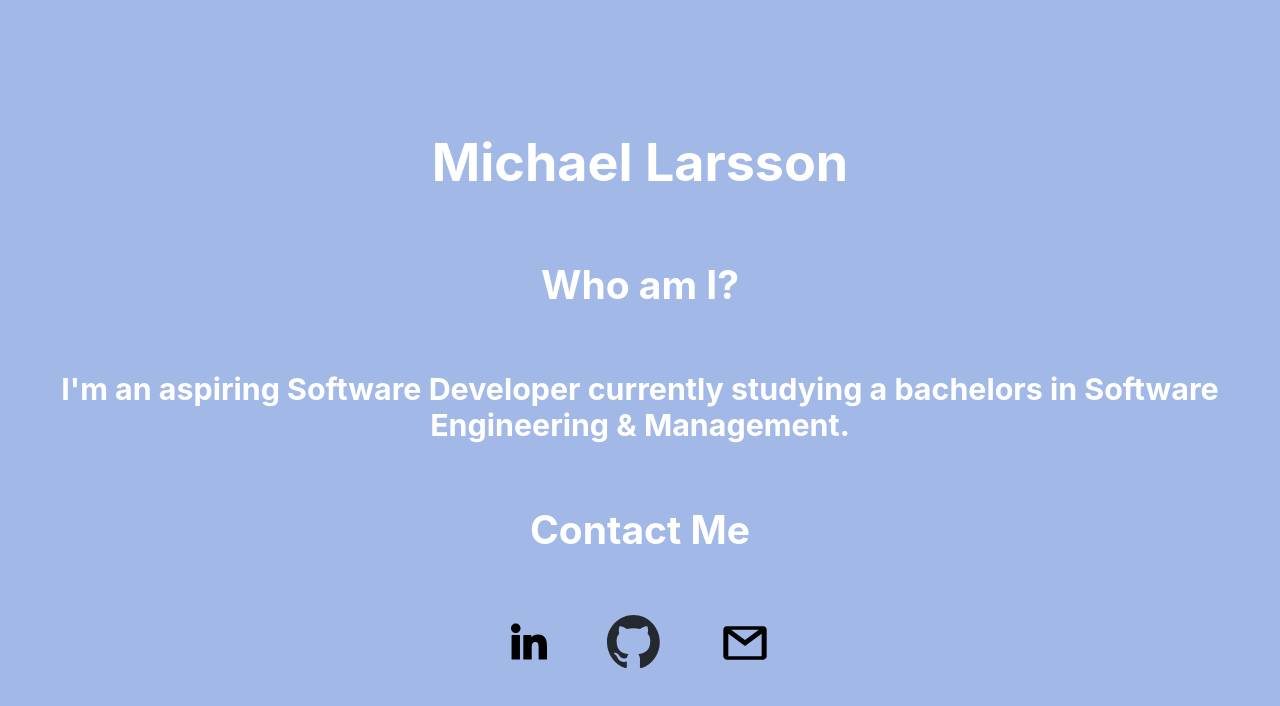
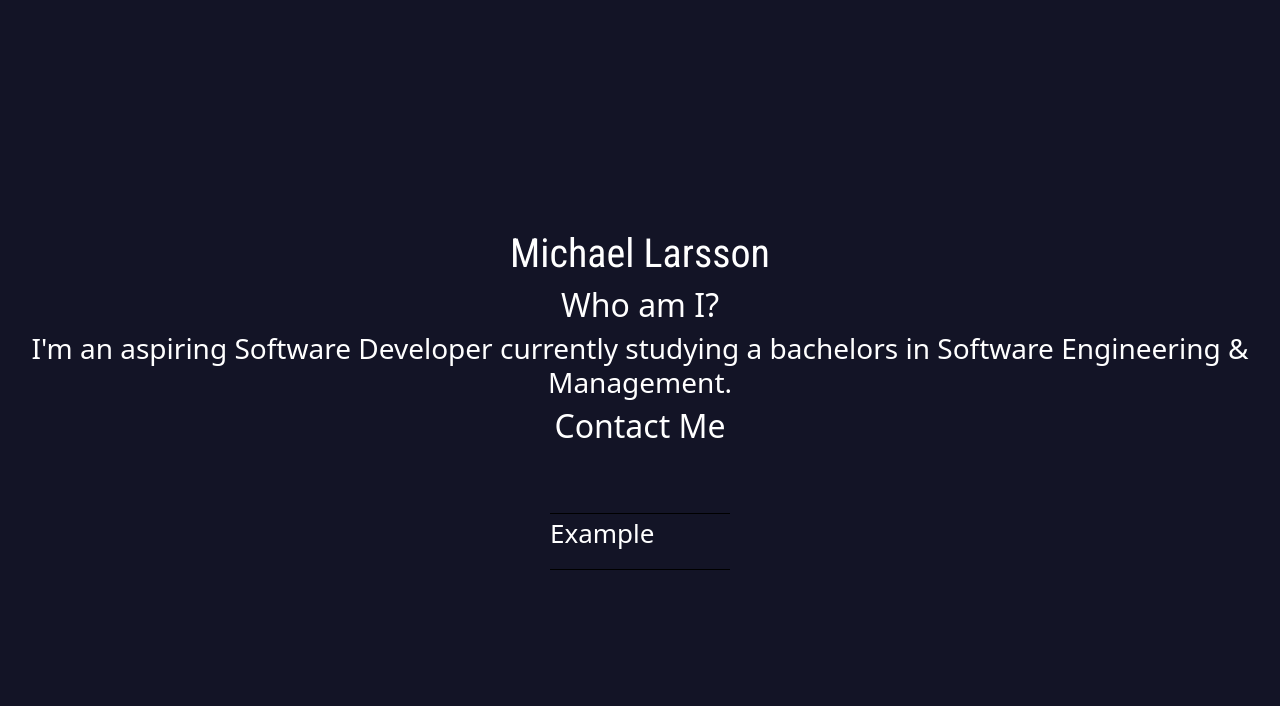
Before and after one commit to BrakeLightBoy/Portfolio-Website, a React (Create React App) app: page / in a window 1280 px wide. Shown: the top 706 px of the page. Built offline with nearby package versions, Linux system fonts and the light colour scheme.

Commit message:
Update repo structure
Updated structure of folders and renamed some files

```diff
--- a/package.json
+++ b/package.json
@@ -6,7 +6,9 @@
     "@testing-library/jest-dom": "^5.16.5",
     "@testing-library/react": "^13.4.0",
     "@testing-library/user-event": "^13.5.0",
+    "bootstrap": "^5.2.3",
     "react": "^18.2.0",
+    "react-bootstrap": "^2.7.2",
     "react-dom": "^18.2.0",
     "react-scripts": "5.0.1",
     "web-vitals": "^2.1.4"
--- a/public/index.html
+++ b/public/index.html
@@ -25,10 +25,21 @@
       Learn how to configure a non-root public URL by running `npm run build`.
     -->
     <title>React App</title>
+    <link
+      rel="stylesheet"
+      href="https://cdn.jsdelivr.net/npm/bootstrap@5.1.3/dist/css/bootstrap.min.css"
+      integrity="sha384-1BmE4kWBq78iYhFldvKuhfTAU6auU8tT94WrHftjDbrCEXSU1oBoqyl2QvZ6jIW3"
+      crossorigin="anonymous"
+    />
   </head>
   <body>
     <noscript>You need to enable JavaScript to run this app.</noscript>
     <div id="root"></div>
+    <script
+      src="https://cdn.jsdelivr.net/npm/bootstrap@5.1.3/dist/js/bootstrap.bundle.min.js"
+      integrity="sha384-ka7Sk0Gln4gmtz2MlQnikT1wXgYsOg+OMhuP+IlRH9sENBO0LRn5q+8nbTov4+1p"
+      crossorigin="anonymous"
+    ></script>
     <!--
       This HTML file is a template.
       If you open it directly in the browser, you will see an empty page.
--- a/src/App.js
+++ b/src/routes/MainPage.js
@@ -1,7 +1,7 @@
-import linkedInLogo from './icons/LinkedIn_icon.svg';
-import githubLogo from './icons/github_icon.svg';
-import gmailLogo from './icons/gmail_icon.svg';
-import './App.css';
+import linkedInLogo from '../icons/LinkedIn_icon.svg';
+import githubLogo from '../icons/github_icon.svg';
+import gmailLogo from '../icons/gmail_icon.svg';
+import '../styles/MainPage.css';
 
 function App() {
   return (
@@ -30,6 +30,13 @@ function App() {
           alt = "Gmail"
           style={{ height: 50, width: 50, padding:30}}/>
         </a>
+        <div style={{flex: 1, height: '1px', backgroundColor: 'black'}} />
+
+<div>
+  <p style={{width: '70px', textAlign: 'center'}}>Example</p>
+</div>
+
+<div style={{flex: 1, height: '1px', backgroundColor: 'black'}} />
         </div>
       </header>
     </div>
--- a/src/App.css
+++ b/src/styles/MainPage.css
@@ -1,3 +1,7 @@
+/* Fonts */
+@import url('https://fonts.googleapis.com/css2?family=Roboto+Condensed&display=swap');
+
+/* Elements */
 .App {
   text-align: center;
 }
@@ -14,7 +18,7 @@
 }
 
 .App-header {
-  background-color: #a2b9e7;
+  background-color: #131426;
   min-height: 100vh;
   display: flex;
   flex-direction: column;
@@ -30,4 +34,5 @@
 
 h1 {
   color:rgb(255, 255, 255);
+  font-family: Roboto Condensed;
 }
```
Also changed, not shown: src/index.js (+8 -2 lines), src/styles/index.css (renamed from src/index.css), 1 other file (tests, documents, lock files or other folders).
